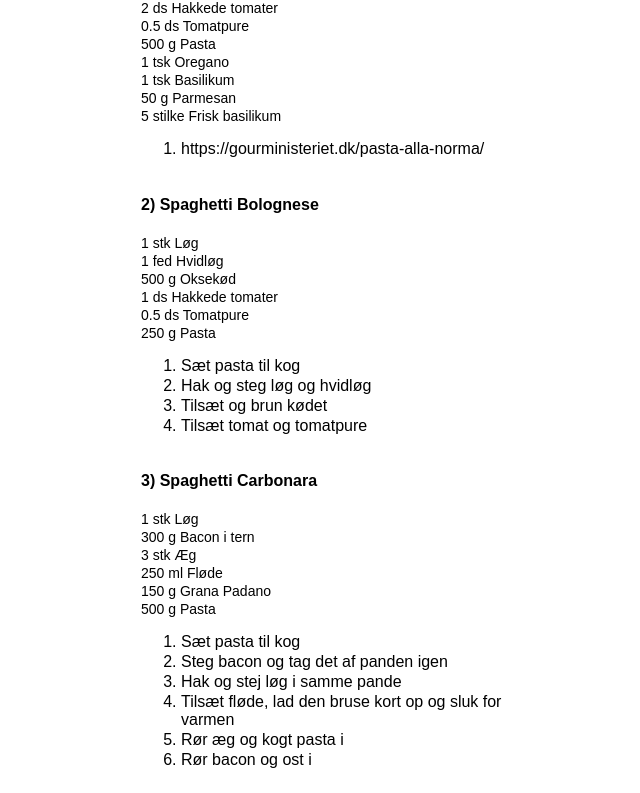
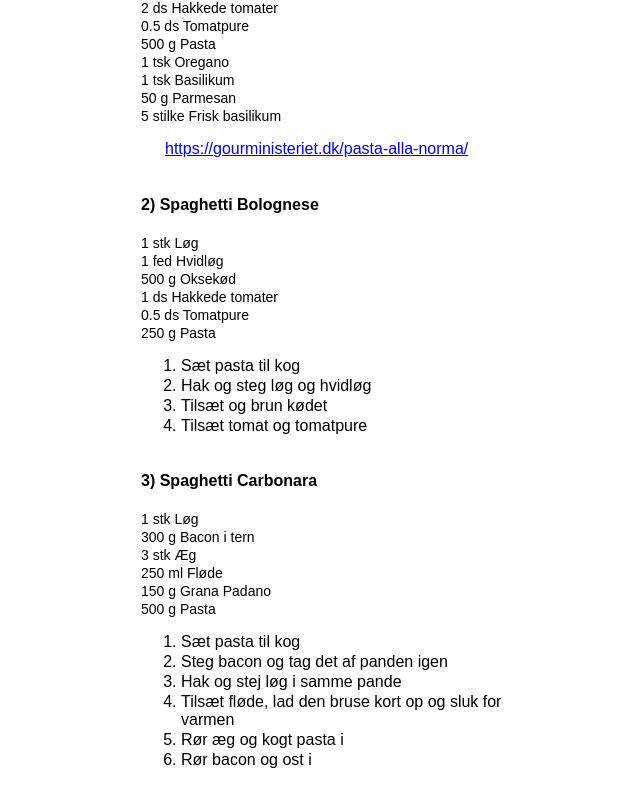
Before and after one commit to mikkelmk/sejmadplan, a React (Vite) app: page / in a window 1280 px wide. Shown: the part 1103-1896 px from the top of the page, without its empty margins (299-939 px from the left). Built offline with nearby package versions, Linux system fonts and the light colour scheme.

Commit message:
render links in steps

```diff
--- a/src/App.tsx
+++ b/src/App.tsx
@@ -113,9 +113,17 @@ function App() {
                 </p>
               ))}
               <ol>
-                {recipe.steps.map((step) => (
-                  <li>{step}</li>
-                ))}
+                {recipe.steps.map((step) =>
+                  /^https?:\/\//.test(step) ? (
+                    <li style={{ listStyle: "none", marginLeft: "-1em" }}>
+                      <a href={step} target="_blank">
+                        {step}
+                      </a>
+                    </li>
+                  ) : (
+                    <li>{step}</li>
+                  ),
+                )}
               </ol>
             </div>
           );
```
